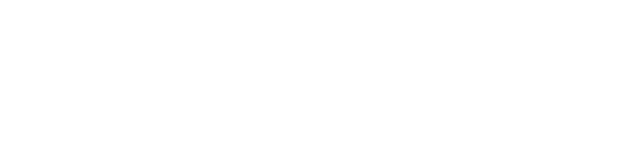
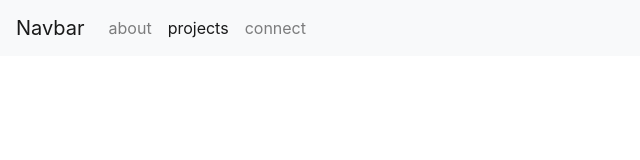
Before and after one commit to theykay/theykay.github.io, a plain HTML site: page portfolio.html in a window 1280 px wide. Shown: the whole page, without its empty margins (0-640 px from the left). Drawn offline with nearby package versions, Linux system fonts and the light colour scheme; files whose address does not match are found by name.

Commit message:
added navbar with working links to each html file

```diff
--- a/portfolio.html
+++ b/portfolio.html
@@ -13,6 +13,27 @@
 </head>
 
 <body>
+    <!-- navbar -->
+    <nav class="navbar navbar-expand-sm navbar-light bg-light">
+        <a class="navbar-brand" href="#">Navbar</a>
+        <button class="navbar-toggler" type="button" data-toggle="collapse" data-target="#navbarSupportedContent" aria-controls="navbarSupportedContent" aria-expanded="false" aria-label="Toggle navigation">
+          <span class="navbar-toggler-icon"></span>
+        </button>
+
+        <div class="collapse navbar-collapse" id="navbarSupportedContent">
+          <ul class="navbar-nav mr-auto">
+            <li class="nav-item">
+                <a class="nav-link" href="./index.html">about</a>
+            </li>
+            <li class="nav-item active">
+              <a class="nav-link" href="./portfolio.html">projects<span class="sr-only">(current)</span></a>
+            </li>
+            <li class="nav-item">
+              <a class="nav-link" href="./contact.html">connect</a>
+            </li>
+          </ul>
+        </div>
+      </nav>
     <!-- projects, each with title, image and description. Make clickable so it opens project page
     find some way to group them so it's not such a massive listcod...
     for now, just do completed projects...
```
Also changed, not shown: contact.html (+21 -1 lines), index.html (+22 -2 lines), assets/css/style.css (line endings or trailing spaces).
